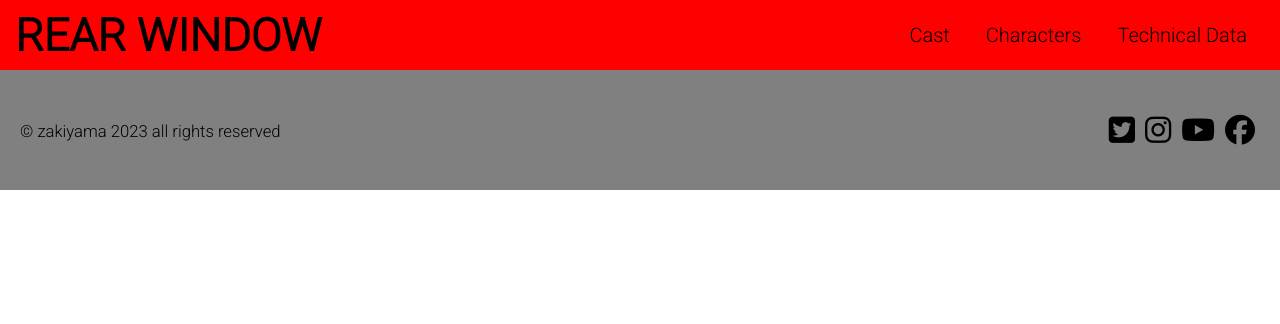
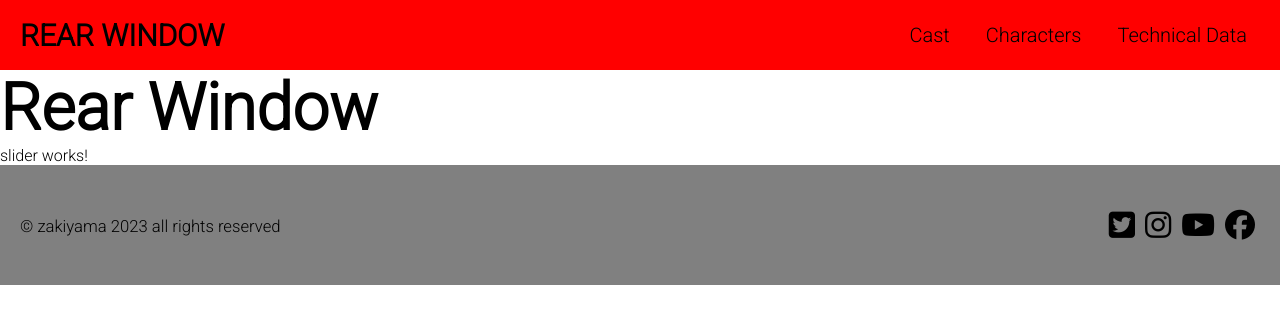
Before and after one commit to emamaria/rear-window, an Angular app: page / in a window 1280 px wide. Shown: the top 324 px of the page. Built offline with nearby package versions, Linux system fonts and the light colour scheme.

Commit message:
title and slider section

```diff
--- a/src/app/app.component.html
+++ b/src/app/app.component.html
@@ -1,9 +1,11 @@
 <app-navbar></app-navbar>
 <main>
-  <section></section>
-  <section></section>
-  <section></section>
-  <section></section>
+  <h1>Rear Window</h1>
+  <section class="slider">
+    <app-slider></app-slider>
+  </section>
+  <section class="plot"></section>
+  <section class="trailer"></section>
 </main>
 <footer>
   <app-footer></app-footer>
--- a/src/app/app.module.ts
+++ b/src/app/app.module.ts
@@ -7,6 +7,7 @@ import { FooterComponent } from './components/shared/footer/footer.component';
 import { CastsComponent } from './pages/casts/casts.component';
 import { CharactersComponent } from './pages/characters/characters.component';
 import { TechnicalComponent } from './pages/technical/technical.component';
+import { SliderComponent } from './components/slider/slider.component';
 
 @NgModule({
   declarations: [
@@ -15,7 +16,8 @@ import { TechnicalComponent } from './pages/technical/technical.component';
     FooterComponent,
     CastsComponent,
     CharactersComponent,
-    TechnicalComponent
+    TechnicalComponent,
+    SliderComponent
   ],
   imports: [
     BrowserModule
--- a/src/app/components/shared/navbar/navbar.component.css
+++ b/src/app/components/shared/navbar/navbar.component.css
@@ -2,31 +2,31 @@ ul{
     list-style: none;
 }
 
-nav{
+header{
     font-size: 20px;
     display: flex;
     justify-content: space-between;
     height: 70px;
     background-color: red;
     align-items: center;
+
 }
 
-nav ul li{
+header ul li{
     display: inline-block;
     margin: 0 18px;
     transition: all 0.2s;
 }
 
-nav ul li:hover{
+header ul li:hover{
     transform: scale(1.2);
 }
 
-nav ul{
+header nav{
     margin-right: 15px;
 }
 
 .title{
-    margin-left: 15px;
-    font-size: 30px;
+    margin-left: 20px;
 
 }
--- a/src/app/components/shared/navbar/navbar.component.html
+++ b/src/app/components/shared/navbar/navbar.component.html
@@ -1,10 +1,12 @@
-<nav>
+<header>
   <div class="title">
-    <h1>REAR WINDOW</h1>
+    <h2>REAR WINDOW</h2>
   </div>
-  <ul>
-    <li>Cast</li>
-    <li>Characters</li>
-    <li>Technical Data</li>
-  </ul>
-</nav>
+  <nav>
+    <ul>
+      <li>Cast</li>
+      <li>Characters</li>
+      <li>Technical Data</li>
+    </ul>
+  </nav>
+</header>
--- /dev/null
+++ b/src/app/components/slider/slider.component.html
@@ -0,0 +1 @@
+<p>slider works!</p>
--- a/src/styles.css
+++ b/src/styles.css
@@ -3,7 +3,10 @@
 
 @import url('https://fonts.googleapis.com/css2?family=Roboto:wght@300&display=swap');
 
+h1{
+  font-size: 65px;
 
+}
 *{
   /* font-size: 20px; */
   box-sizing: border-box;
```
Also changed, not shown: src/app/components/slider/slider.component.ts (added, +10 -0 lines), src/app/components/slider/slider.component.css (added), 1 other file (tests, documents, lock files or other folders).
